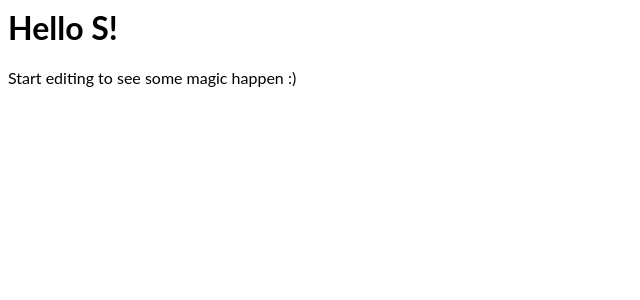
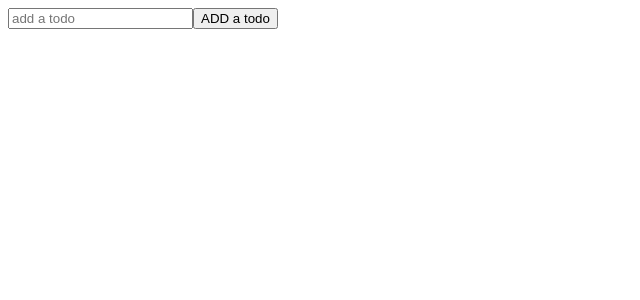
Before and after one commit to faisalmirji123/Demo-, a React (Create React App) app: page / in a window 1280 px wide. Shown: the top 300 px of the page, without its empty margins (0-640 px from the left). Built offline with nearby package versions, Linux system fonts and the light colour scheme.

Commit message:
1 file modified, 3 added

```diff
--- a/src/App.js
+++ b/src/App.js
@@ -1,11 +1,12 @@
 import React from 'react';
 import './style.css';
+import TodoForm from './Components/TodoForm';
 
-export default function App() {
+ function App() {
   return (
-    <div>
-      <h1>Hello S!</h1>
-      <p>Start editing to see some magic happen :)</p>
+    <div className='todo-App'>
+      <TodoForm/>
     </div>
   );
 }
+export default App;
--- /dev/null
+++ b/src/Components/TodoForm.js
@@ -0,0 +1,18 @@
+import React, { useState } from 'react';
+
+function TodoForm() {
+  const [input, setInput] = useState('');
+  return (
+    <form className="todo-form">
+      <input
+        type="text"
+        placeholder="add a todo"
+        value={input}
+        name="text"
+        className="todo-input"
+      />
+      <button className="todo-button">ADD a todo</button>
+    </form>
+  );
+}
+export default TodoForm;
```
Also changed, not shown: src/Components/Todo.js (added), src/Components/TodoLiist.js (added).
